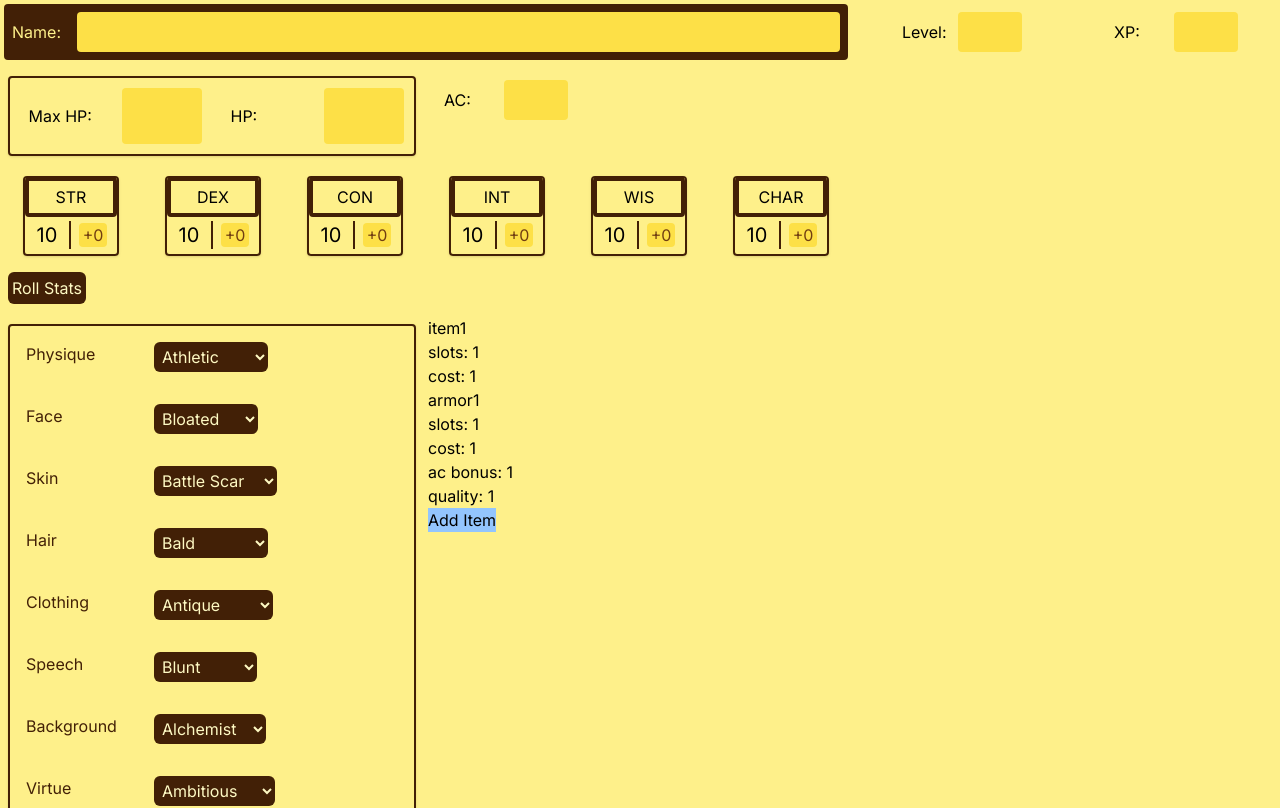
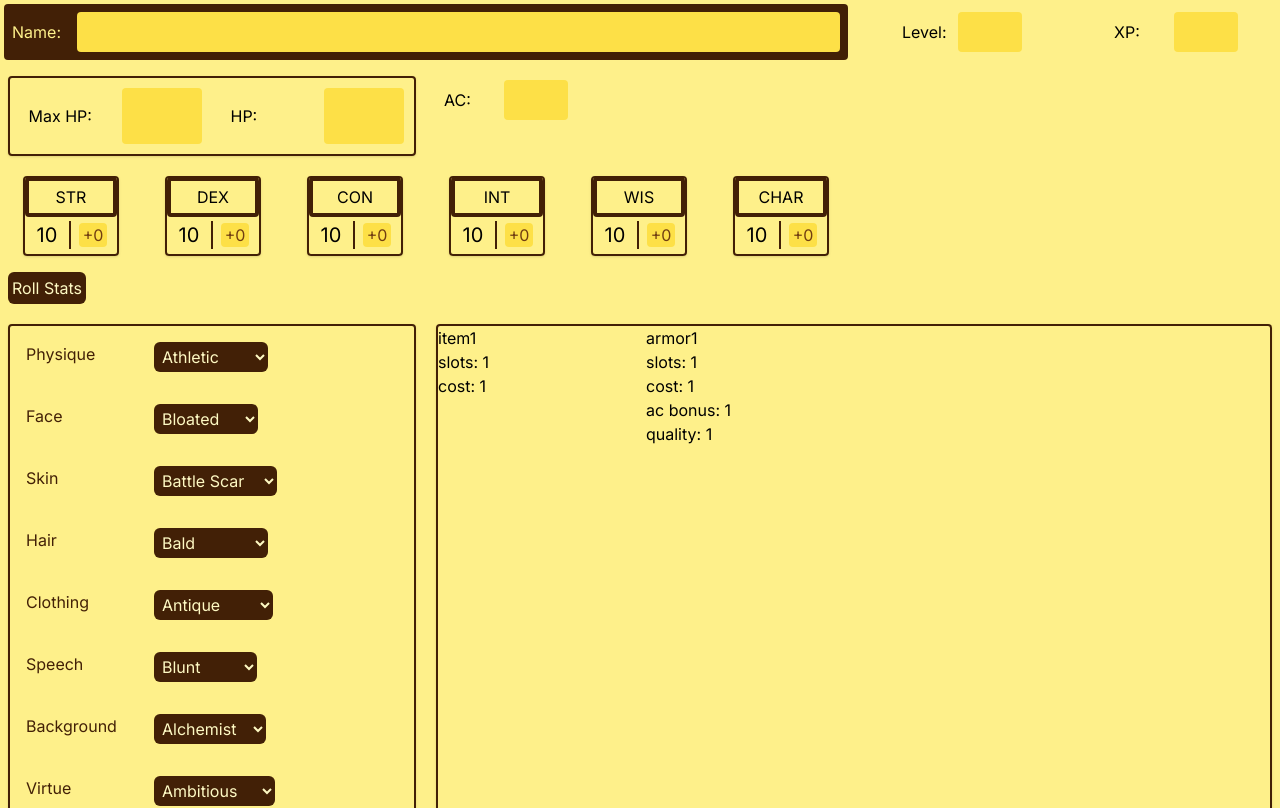
Before and after one commit to mf-andres/knave-charsheet, a Next.js app: page / in a window 1280 px wide. Shown: the top 808 px of the page. Built offline with nearby package versions, Linux system fonts and the light colour scheme.

Commit message:
chore: work on inventory layout and presentation

```diff
--- a/app/page.tsx
+++ b/app/page.tsx
@@ -36,7 +36,7 @@ export default function Home() {
         <Traits></Traits>
       </div>
 
-      <div className="col-start-2 row-start-4">
+      <div className="col-start-2 col-span-2 row-start-4">
         <Inventory></Inventory>
       </div>
     </div>
--- a/components/inventory.tsx
+++ b/components/inventory.tsx
@@ -33,13 +33,16 @@ export default function Inventory() {
 
   return (
     <div>
-      <div>
+      <div className="grid grid-cols-4 grid-rows-5 place-items-start border-2 m-2 border-yellow-950 rounded shadow">
         {items.map((item, index) => (
           <Item key={index} item={item}></Item>
         ))}
       </div>
       <div>
-        <button className="bg-blue-300" onClick={toggleOverlay}>
+        <button
+          className="m-2 p-1 bg-yellow-950 text-yellow-100 rounded-md"
+          onClick={toggleOverlay}
+        >
           Add Item
         </button>
       </div>
```
